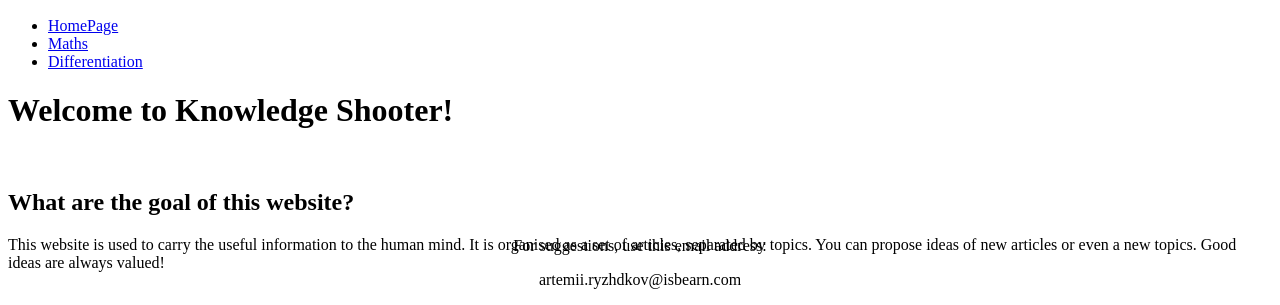
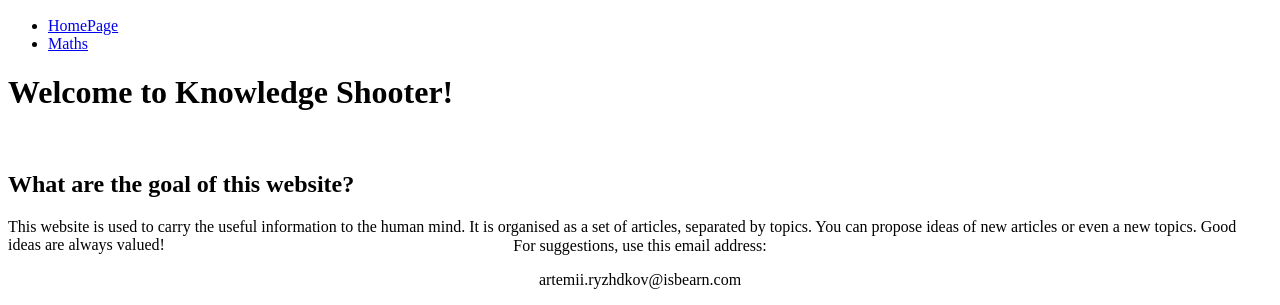
Before and after one commit to Miro400/Try-N2, a plain HTML site: page index.html in a window 1280 px wide. Shown: the part 495-800 px from the top of the page. Drawn offline with Linux system fonts and the light colour scheme.

Commit message:
Update index.html

```diff
--- a/index.html
+++ b/index.html
@@ -12,7 +12,6 @@
 				<ul>
 					<li><a href="index.html">HomePage</a></li>
 					<li><a href="math_main.html">Maths</a></li>
-					<li><a href="diff.html">Differentiation</a></li>
 				</ul>
 			</nav>
 		</header>
```
